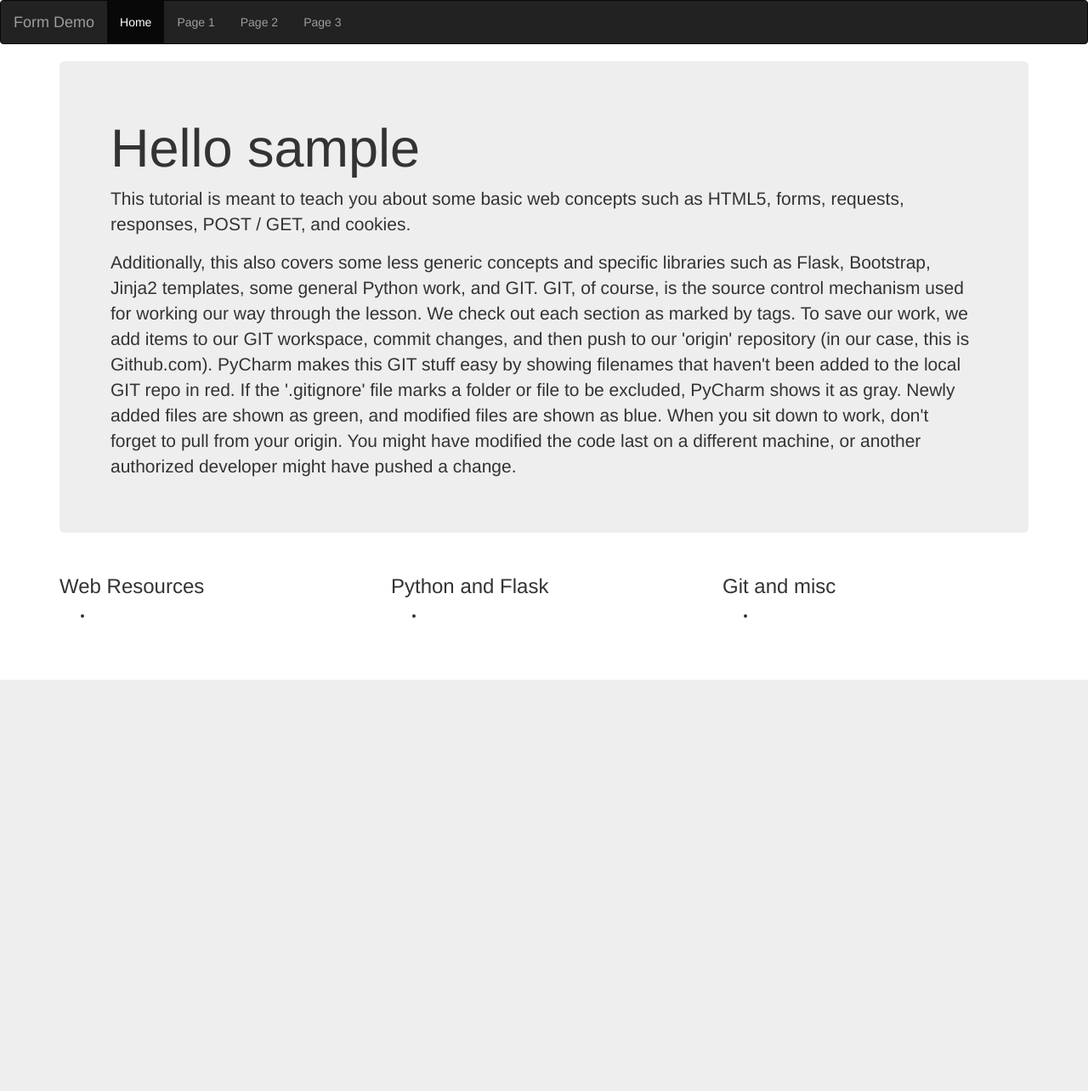
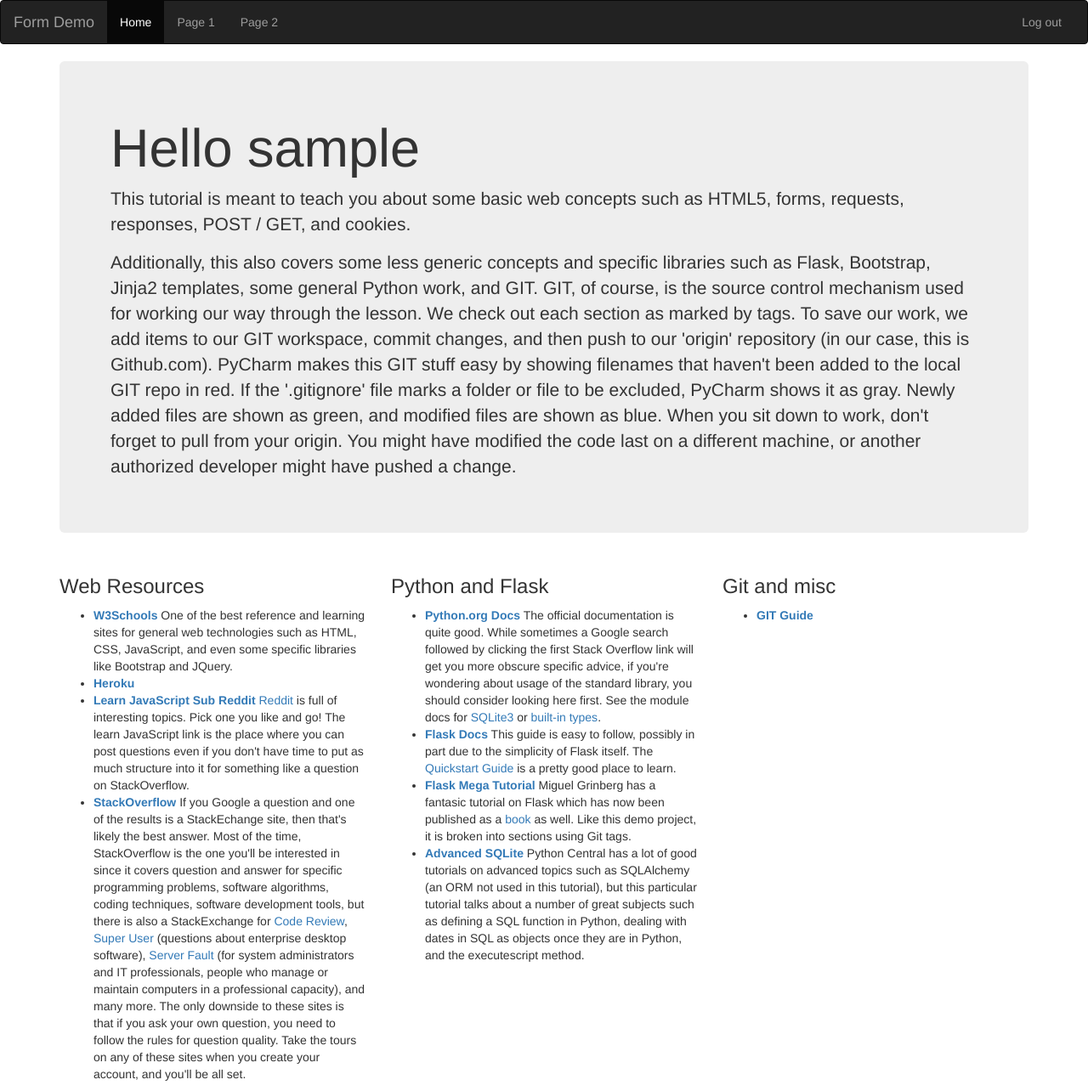
Before and after one commit to SHLCW/FormDemo, a Flask app: a page that uses templates/user.html in a window 1280 px wide. Shown: the whole page at 85% size. Before the commit the page ends 800 px from the top, so only its background shows below. Run offline with Flask 2, Linux system fonts and the light colour scheme; some libraries are stand-ins or nearby versions.

Commit message:
finished Bootstrap and logout

```diff
--- a/app.py
+++ b/app.py
@@ -22,6 +22,13 @@ def login():
         return response
 
 
+@app.route('/logout/')
+def logout():
+    response = make_response(redirect('/'))
+    response.set_cookie('username', expires=0)
+    return response
+
+
 @app.route('/user/<username>')
 def get_user(username):
     return render_template('user.html', name=username)
--- a/templates/index.html
+++ b/templates/index.html
@@ -14,12 +14,6 @@
             <div class="navbar-header">
                 <a class="navbar-brand" href="#">Form Demo</a>
             </div>
-            <ul class="nav navbar-nav">
-                <li class="active"><a href="#">Home</a></li>
-                <li><a href="#">Page 1</a></li>
-                <li><a href="#">Page 2</a></li>
-                <li><a href="#">Page 3</a></li>
-            </ul>
         </div>
     </nav>
     <div class="container">
--- a/templates/user.html
+++ b/templates/user.html
@@ -18,7 +18,9 @@
                 <li class="active"><a href="#">Home</a></li>
                 <li><a href="#">Page 1</a></li>
                 <li><a href="#">Page 2</a></li>
-                <li><a href="#">Page 3</a></li>
+            </ul>
+            <ul class="nav navbar-nav pull-right">
+                <li><a href="/logout/">Log out</a></li>
             </ul>
         </div>
     </nav>
@@ -45,19 +47,64 @@
             <div class="col-md-4">
                 <h3>Web Resources</h3>
                 <ul>
-                    <li><a href=""></a></li>
+                    <li><a href="http://www.w3schools.com/"><strong>W3Schools</strong></a> One of the best reference
+                        and learning sites for general web technologies such as HTML, CSS, JavaScript, and even some
+                        specific libraries like Bootstrap and JQuery.
+                    </li>
+                    <li><a href="https://www.heroku.com"><strong>Heroku</strong></a>
+                    </li>
+                    <li><a href="https://www.reddit.com/r/learnjavascript"><strong>Learn JavaScript Sub Reddit</strong>
+                        </a> <a href="https://www.reddit.com/">Reddit</a> is full of interesting topics. Pick one you
+                        like and go! The learn JavaScript link is the place where you can post questions even if you
+                        don't have time to put as much structure into it for something like a question on StackOverflow.
+                    </li>
+                    <li><a href="http://stackoverflow.com/"><strong>StackOverflow</strong></a> If you Google a question
+                        and one of the results is a StackEchange site, then that's likely the best answer. Most of the
+                        time, StackOverflow is the one you'll be interested in since it covers question and answer for
+                        specific programming problems, software algorithms, coding techniques, software development
+                        tools, but there is also a StackExchange for
+                        <a href="http://codereview.stackexchange.com/">Code Review</a>,
+                        <a href="http://superuser.com/">Super User</a> (questions about enterprise desktop software),
+                        <a href="http://serverfault.com/">Server Fault</a> (for system administrators and IT
+                        professionals, people who manage or maintain computers in a professional capacity), and many
+                        more. The only downside to these sites is that if you ask your own question, you need to follow
+                        the rules for question quality. Take the tours on any of these sites when you create your
+                        account, and you'll be all set.
+                    </li>
                 </ul>
             </div>
             <div class="col-md-4">
                 <h3>Python and Flask</h3>
                 <ul>
-                    <li><a href=""></a></li>
+                    <li><a href="https://docs.python.org/3/"><strong>Python.org Docs</strong></a> The official
+                        documentation is quite good. While sometimes a Google search followed by clicking the first
+                        Stack Overflow link will get you more obscure specific advice, if you're wondering about usage
+                        of the standard library, you should consider looking here first. See the module docs for
+                        <a href="https://docs.python.org/3/library/sqlite3.html">SQLite3</a> or
+                        <a href="https://docs.python.org/3/library/stdtypes.html">built-in types</a>.
+                    </li>
+                    <li><a href="http://flask.pocoo.org/"><strong>Flask Docs</strong></a> This guide is easy to follow,
+                        possibly in part due to the simplicity of Flask itself. The
+                        <a href="http://flask.pocoo.org/docs/quickstart/">Quickstart Guide</a> is a pretty good place
+                        to learn.
+                    </li>
+                    <li><a href="http://blog.miguelgrinberg.com/post/the-flask-mega-tutorial-part-i-hello-world">
+                        <strong>Flask Mega Tutorial</strong></a> Miguel Grinberg has a fantasic tutorial on Flask which
+                        has now been published as a <a href="http://flaskbook.com/">book</a> as well. Like this demo
+                        project, it is broken into sections using Git tags.
+                    </li>
+                    <li><a href="http://pythoncentral.io/advanced-sqlite-usage-in-python/"><strong>Advanced SQLite
+                        </strong></a> Python Central has a lot of good tutorials on advanced topics such as SQLAlchemy
+                        (an ORM not used in this tutorial), but this particular tutorial talks about a number of great
+                        subjects such as defining a SQL function in Python, dealing with dates in SQL as objects once
+                        they are in Python, and the executescript method.
+                    </li>
                 </ul>
             </div>
             <div class="col-md-4">
                 <h3>Git and misc</h3>
                 <ul>
-                    <li><a href=""></a></li>
+                    <li><a href="http://rogerdudler.github.io/git-guide/"><strong>GIT Guide</strong></a></li>
                 </ul>
             </div>
         </div>
```
